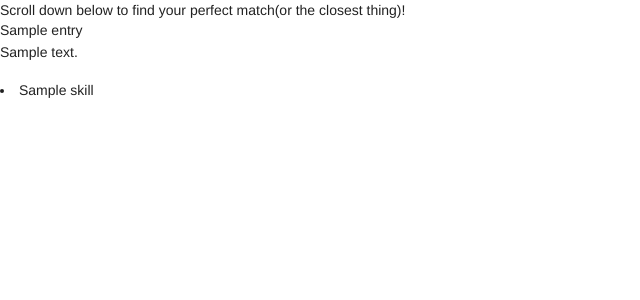
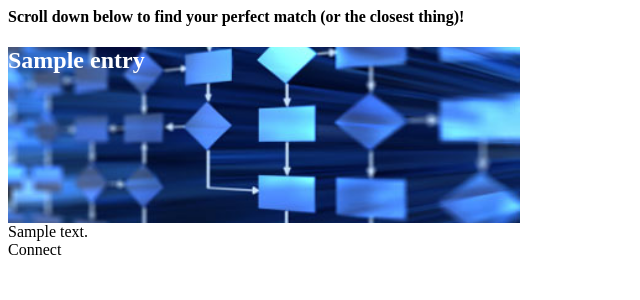
Before and after one commit to mariemayadi/hackmate, a Python web app: template templates/team_template.html in a window 1280 px wide. Shown: the top 300 px of the page, without its empty margins (0-640 px from the left). Run offline with Jinja, Linux system fonts and the light colour scheme; the template is opened without the code that fills it: most values are stand-ins (such as "Sample title", 1, 10 or a date in 2020).

Commit message:
Worked on the jinja for the header, as well as incorporating it into every page...also edited the layout of the available groups page. Still experiencing some kinks, hopefully will work out later.

```diff
--- a/css/mainpage.css
+++ b/css/mainpage.css
@@ -1,7 +1,3 @@
 nav, a {
   float: right;
 }
-
-@media screen and (min-width: 500px) {
-    .resizeable{font-size: 3em}
-}
--- a/css/soloform.css
+++ b/css/soloform.css
@@ -21,3 +21,8 @@
       -ms-flex-align: stretch;
           align-items: stretch;
 }
+
+#solohackerform {
+  position: relative;
+  left: 50px;
+}
--- a/templates/team_template.html
+++ b/templates/team_template.html
@@ -1,28 +1,44 @@
-<!DOCTYPE html>
-<html>
-<head>
-  <title>HackMate | Available Groups</title>
-  <link rel="stylesheet" href="/mdl/material.min.css">
-  <script src="/mdl/material.min.js"></script>
-  <link rel="stylesheet" href="https://fonts.googleapis.com/icon?family=Material+Icons">
-  <meta charset="utf-8">
-  <meta name="viewport" content="width=device-width, initial-scale=1.0">
-</head>
 <body>
-  <header>Scroll down below to find your perfect match(or the closest thing)!</header>
+  <h4>Scroll down below to find your perfect match (or the closest thing)!</h4>
   {% for entry in contentArray %}
   <section id="groupsinfo">
-    <div class="groupname">
-      {{ entry.groupname }}
+    <!-- Wide card with share menu button -->
+    <style>
+    .demo-card-wide.mdl-card {
+      width: 512px;
+    }
+    .demo-card-wide > .mdl-card__title {
+      color: #fff;
+      height: 176px;
+      /*add an option for users/groups to upload an image that represents the goal of the project?*/
+      background: url('../images/code-image2.jpg') center / cover;
+    }
+    .demo-card-wide > .mdl-card__menu {
+      color: #fff;
+    }
+    </style>
+
+    <div class="demo-card-wide mdl-card mdl-shadow--2dp">
+      <div class="mdl-card__title">
+        <h2 class="mdl-card__title-text" class="groupname">{{ entry.groupname }}</h2>
+      </div>
+      <div class="mdl-card__supporting-text" class="description">
+        {{ entry.description }}
+      </div>
+      <div class="mdl-card__actions mdl-card--border">
+        <a class="mdl-button mdl-button--colored mdl-js-button mdl-js-ripple-effect">
+          Connect
+        </a>
+      </div>
+      <div class="mdl-card__menu" class="skills_needed_list">
+        Looking for...
+        {% for skill in entry.skills_needed %}
+          <li>{{skill}}</li>
+        {% endfor %}
+      </div>
     </div>
-    <div class="description">
-      <p>
-      {{ entry.description }}
-      </p>
-    </div>
-    {% for skill in entry.skills_needed %}
-      <li>{{skill}}</li>
-    {% endfor %}
+    <br>
+    <br>
   </section>
   {% endfor %}
 </body>
```
Also changed, not shown: css/grouplisting.css (+10 -0 lines), main.py (+20 -0 lines), mainpage.html (+0 -25 lines), templates/header.html (+4 -19 lines), templates/solo-form.html (+3 -19 lines), images/code-image.jpg (added), images/code-image2.jpg (added), 1 other file.
